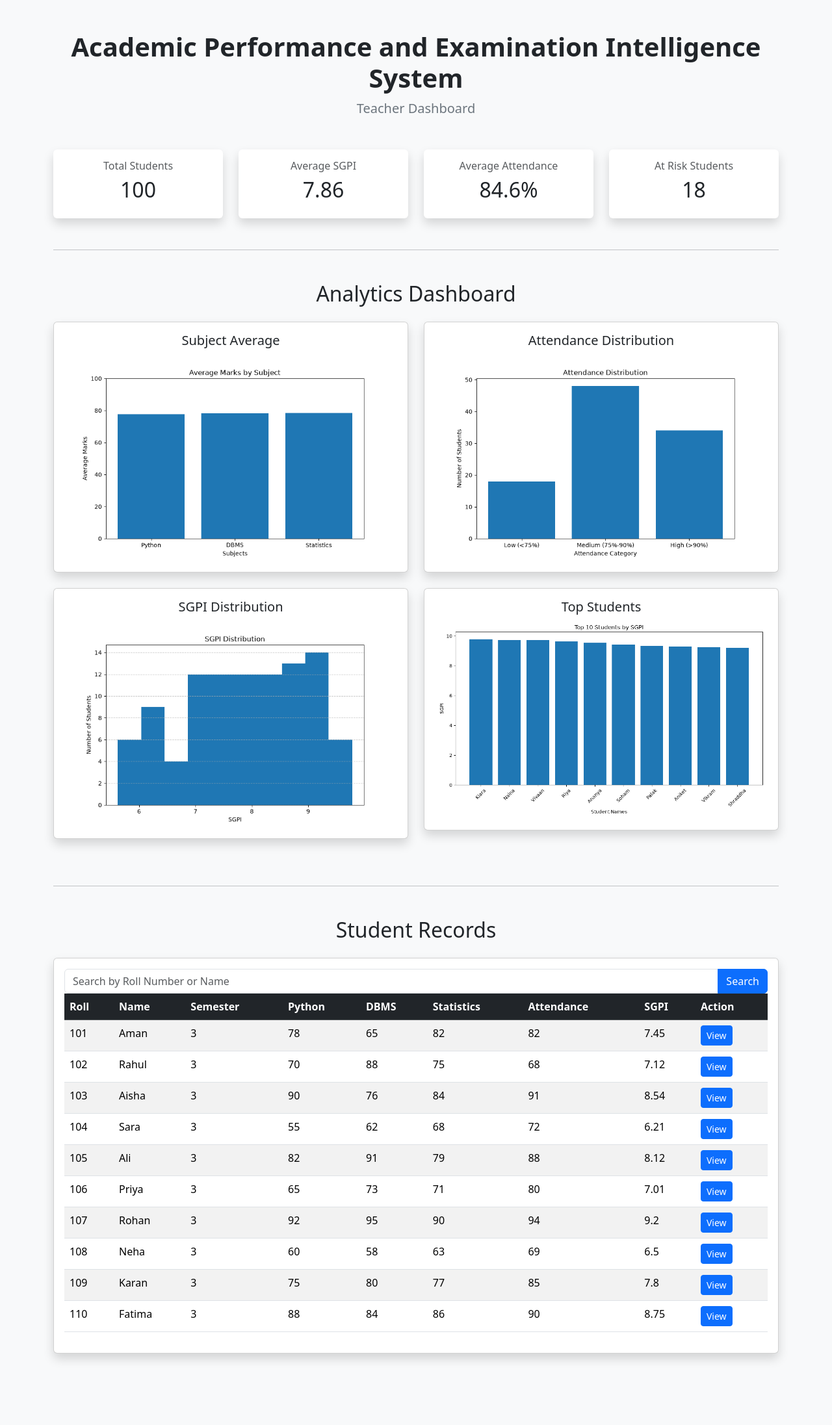
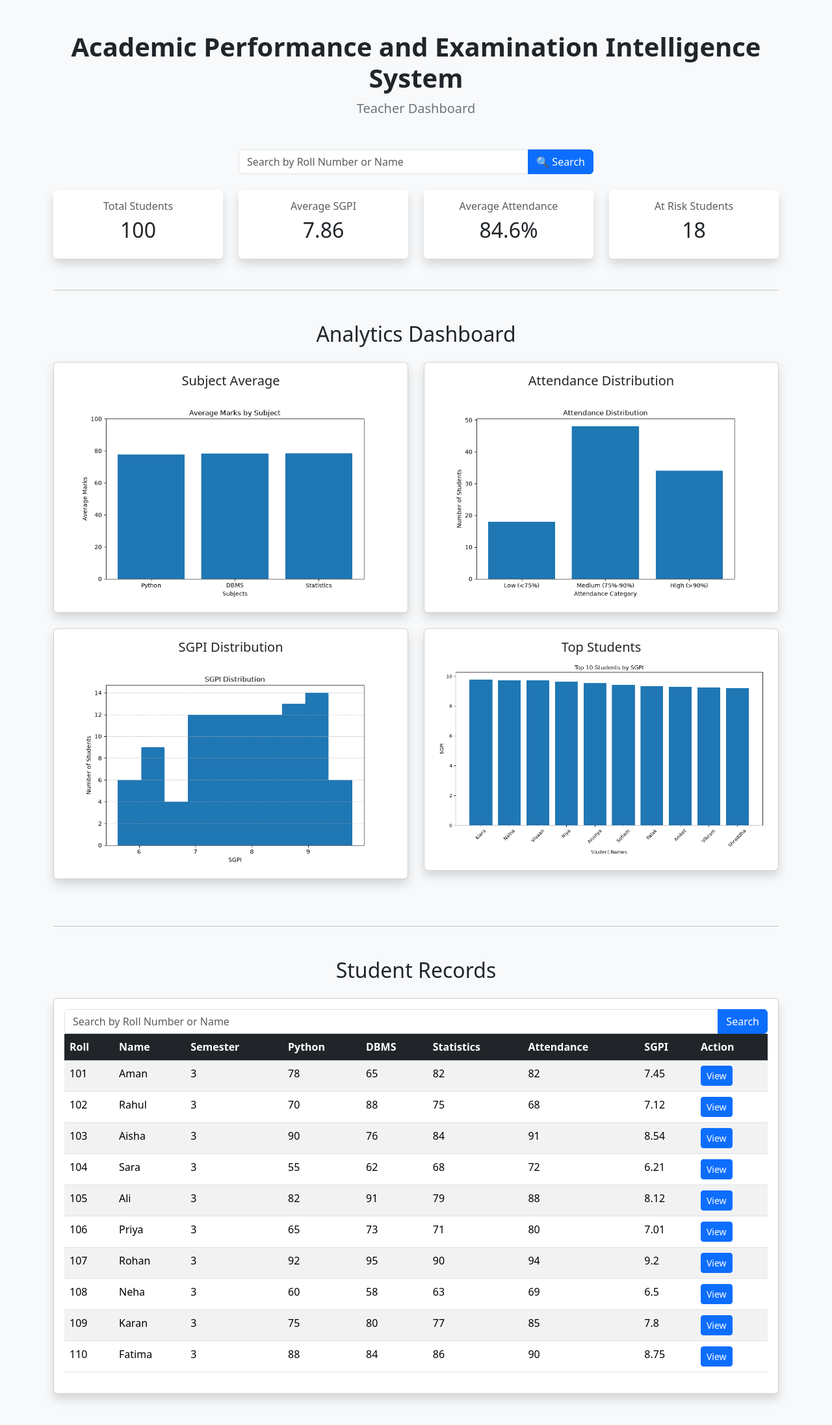
Before and after one commit to szeeshanZ123/academic-performance-examination-intelligence-system, a Flask app: page / in a window 1280 px wide. Shown: the whole page at 65% size. Before the commit the page ends 2094 px from the top, so only its background shows below. Run offline with Flask 3, Linux system fonts and the light colour scheme.

Commit message:
Add student search feature with search results page

```diff
--- a/app.py
+++ b/app.py
@@ -1,16 +1,13 @@
-from flask import Flask, render_template
+from flask import Flask, render_template, request, redirect
 from utils.data_loader import load_students
 from analysis.analytics import dashboard_kpis
-from flask import request
-from flask import redirect
+
 app = Flask(__name__)
-
 students = load_students()
 
 
 @app.route("/")
 def home():
-
     kpis = dashboard_kpis(students)
 
     return render_template(
@@ -25,43 +22,31 @@ def home():
 
 @app.route("/student/<int:roll>")
 def student_profile(roll):
-
     student = students[students["Roll"] == roll]
 
     if student.empty:
         return "Student Not Found"
 
-    student = student.iloc[0]
+    return render_template("student.html", student=student.iloc[0])
 
-    return render_template(
-        "student.html",
-        student=student
-    )
 
 @app.route("/search")
 def search():
+    query = request.args.get("query", "").strip()
 
-    query = request.args.get("query")
+    if not query:
+        return redirect("/")
 
     if query.isdigit():
-
-        student = students[
-            students["Roll"] == int(query)
-        ]
-
+        student = students[students["Roll"] == int(query)]
     else:
-
-        student = students[
-            students["Name"].str.lower() == query.lower()
-        ]
+        student = students[students["Name"].str.lower() == query.lower()]
 
     if student.empty:
-
         return "Student Not Found"
 
-    return redirect(
-        f"/student/{student.iloc[0]['Roll']}"
-    )
+    return redirect(f"/student/{student.iloc[0]['Roll']}")
+
 
 if __name__ == "__main__":
     app.run(debug=True)
--- a/templates/index.html
+++ b/templates/index.html
@@ -22,7 +22,23 @@
 
         <p class="text-secondary fs-5">Teacher Dashboard</p>
       </div>
+      <div class="row justify-content-center mb-4">
+        <div class="col-md-6">
+          <form action="/search" method="GET">
+            <div class="input-group">
+              <input
+                type="text"
+                name="query"
+                class="form-control"
+                placeholder="Search by Roll Number or Name"
+                required
+              />
 
+              <button class="btn btn-primary" type="submit">🔍 Search</button>
+            </div>
+          </form>
+        </div>
+      </div>
       <div class="row g-4">
         <div class="col-md-3">
           <div class="card shadow border-0">
```
Also changed, not shown: templates/search_not_found.html (added, +27 -0 lines).
